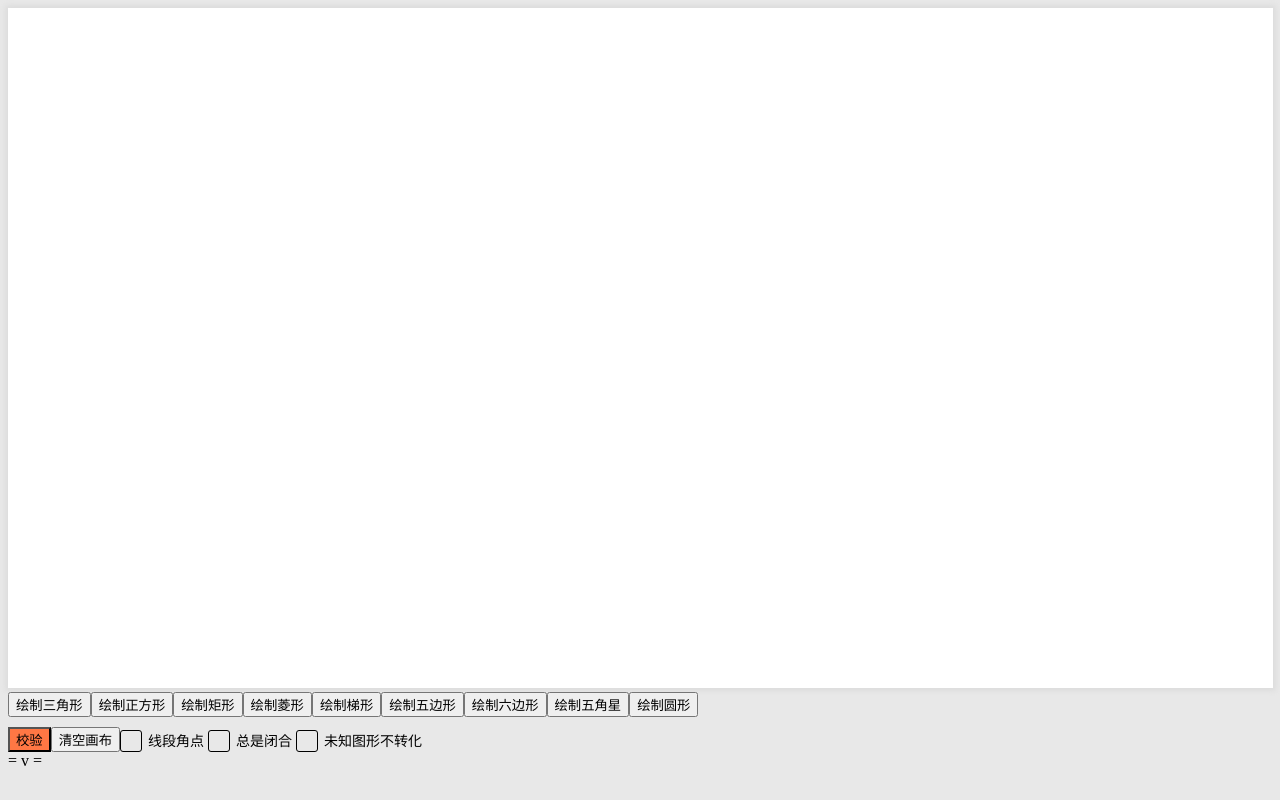
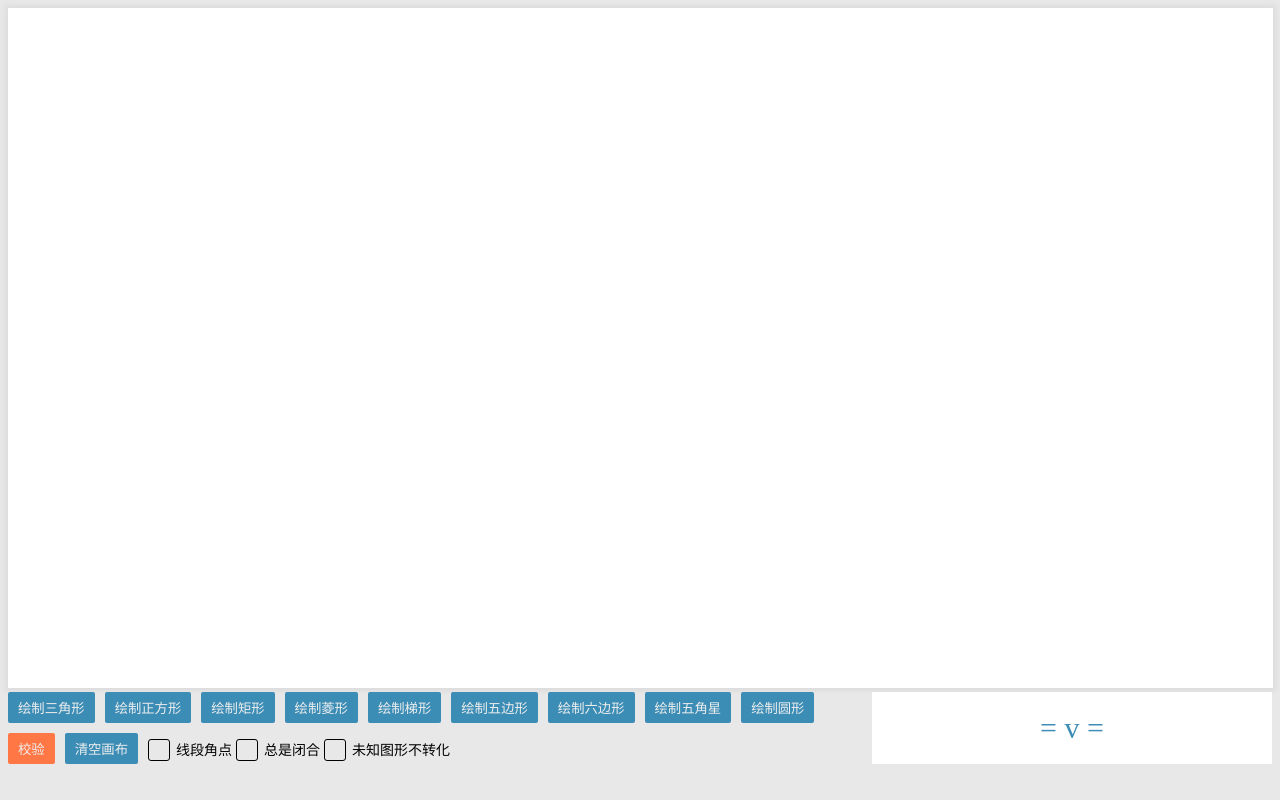
Before and after one commit to MtSatou/openCV-recognition-geometry, a Vue app: page / in a window 1280 px wide. Built offline with nearby package versions, Linux system fonts and the light colour scheme.

Commit message:
update: 分离组件样式

```diff
--- a/src/App.vue
+++ b/src/App.vue
@@ -1,48 +1,77 @@
 <script setup lang="ts">
+import { ref } from "vue"
 import OcrPatterning from "./components/ocrPatterning/index.vue";
 // @ts-expect-error
 import CheckBox from "./components/checkbox.vue"
+import { pointType } from "./components/ocrPatterning/types"
+import { drawCircle, drawShapeOnCanvas } from "./components/ocrPatterning/utils/draw"
+
+const showCornerPoint = ref(false);
+const alwaysClosed = ref(false);
+const unknownFigureTransition = ref(false);
+const ocrRef = ref();
+const drawHandler = (points: pointType[]) => {
+  drawShapeOnCanvas(ocrRef.value.canvas, points);
+}
+
+const mouseupHandler = (evt: any) => {
+  // 闭合图形
+  if (evt.isClosedShape) {
+    // @ts-expect-error
+    OCRTEXT.textContent = "闭合：" + evt.ocr.type
+  } else {
+    // @ts-expect-error
+    OCRTEXT.textContent = "未闭合：" + evt.ocr.length + "点"
+  }
+}
 </script>
 
 <template>
-  <OcrPatterning></OcrPatterning>
+  <OcrPatterning
+    ref="ocrRef"
+    :showCornerPoint="showCornerPoint"
+    :alwaysClosed="alwaysClosed"
+    :unknownFigureTransition="unknownFigureTransition"
+    @mouseup="mouseupHandler"
+  ></OcrPatterning>
   <div class="op">
     <div>
-      <div><button @click="drawShapeOnCanvas(canvasElement as HTMLCanvasElement, [
-        { x: 100, y: 100 },
-        { x: 200, y: 100 },
-        { x: 150, y: 200 }
-      ])">绘制三角形</button>
+      <div>
+        <button @click="drawHandler([
+          { x: 100, y: 100 },
+          { x: 200, y: 100 },
+          { x: 150, y: 200 }
+        ])">绘制三角形</button>
 
-        <button @click="drawShapeOnCanvas(canvasElement as HTMLCanvasElement, [
+        <button @click="drawHandler([
           { x: 100, y: 100 },
           { x: 200, y: 100 },
           { x: 200, y: 200 },
           { x: 100, y: 200 }
         ])">绘制正方形</button>
 
-        <button @click="drawShapeOnCanvas(canvasElement as HTMLCanvasElement, [
+        <button @click="drawHandler([
           { x: 100, y: 100 },
           { x: 250, y: 100 },
           { x: 250, y: 200 },
           { x: 100, y: 200 }
         ])">绘制矩形</button>
 
-        <button @click="drawShapeOnCanvas(canvasElement as HTMLCanvasElement, [
+        <button @click="drawHandler([
           { x: 150, y: 100 },
           { x: 220, y: 150 },
           { x: 150, y: 200 },
           { x: 80, y: 150 }
         ])">绘制菱形</button>
 
-        <button @click="drawShapeOnCanvas(canvasElement as HTMLCanvasElement, [
+        <button @click="drawHandler([
           { x: 120, y: 100 },
           { x: 160, y: 100 },
           { x: 220, y: 200 },
           { x: 80, y: 200 }
         ])">绘制梯形</button>
 
-        <button @click="drawShapeOnCanvas(canvasElement as HTMLCanvasElement, [
+        <button @click="drawHandler([
           { x: 150, y: 100 },
           { x: 200, y: 130 },
           { x: 180, y: 200 },
@@ -50,7 +79,7 @@ import CheckBox from "./components/checkbox.vue"
           { x: 100, y: 130 }
         ])">绘制五边形</button>
 
-        <button @click="drawShapeOnCanvas(canvasElement as HTMLCanvasElement, [
+        <button @click="drawHandler([
           { x: 150, y: 100 },
           { x: 200, y: 130 },
           { x: 200, y: 180 },
@@ -59,7 +88,7 @@ import CheckBox from "./components/checkbox.vue"
           { x: 100, y: 130 }
         ])">绘制六边形</button>
 
-        <button @click="drawShapeOnCanvas(canvasElement as HTMLCanvasElement, [
+        <button @click="drawHandler([
           { x: 150, y: 100 },
           { x: 170, y: 140 },
           { x: 220, y: 150 },
@@ -71,11 +100,11 @@ import CheckBox from "./components/checkbox.vue"
           { x: 80, y: 150 },
           { x: 130, y: 140 }
         ])">绘制五角星</button>
-        <button @click="drawCircle(canvasElement as HTMLCanvasElement, 150, 150, 100)">绘制圆形</button>
+        <button @click="drawCircle(ocrRef.canvas as HTMLCanvasElement, 150, 150, 100)">绘制圆形</button>
       </div>
       <div style="display: flex; margin-top: 10px; align-items: center;">
-        <button @click="ocrHandler" style="background: #f74">校验</button>
-        <button @click="clear">清空画布</button>
+        <button @click="ocrRef.ocrCanvas" style="background: #f74">校验</button>
+        <button @click="ocrRef.clear">清空画布</button>
         <CheckBox v-model="showCornerPoint" label="线段角点"></CheckBox>
         <CheckBox v-model="alwaysClosed" label="总是闭合"></CheckBox>
         <CheckBox v-model="unknownFigureTransition" label="未知图形不转化"></CheckBox>
@@ -85,4 +114,34 @@ import CheckBox from "./components/checkbox.vue"
   </div>
 </template>
 
-<style scoped></style>
+<style scoped lang="scss">
+::v-global(body) {
+  background-color: #e8e8e8;
+}
+
+.op {
+  display: flex;
+  justify-content: space-between;
+
+  button {
+    padding: 6px 10px;
+    margin-right: 10px;
+    border: none;
+    color: #eee;
+    background-color: rgb(60, 141, 182);
+    border-radius: 2px;
+    cursor: pointer;
+  }
+
+  #OCRTEXT {
+    color: rgb(60, 141, 182);
+    background-color: #fff;
+    min-width: 400px;
+    display: flex;
+    align-items: center;
+    justify-content: center;
+    font-size: 30px;
+  }
+
+}
+</style>
--- a/src/components/ocrPatterning/index.vue
+++ b/src/components/ocrPatterning/index.vue
@@ -164,7 +164,7 @@ onMounted(() => {
 });
 
 /**识别图像 */
-const ocrHandler = () => ocr(canvasElement.value!)
+const ocrCanvas = () => ocr(canvasElement.value!)
 /**清空画布*/
 const clear = () => clearCanvas(canvasElement.value!)
 
@@ -172,42 +172,12 @@ const clear = () => clearCanvas(canvasElement.value!)
 defineExpose({
   canvas: canvasElement,
   clear,
-  ocrHandler
+  ocrCanvas
 })
 </script>
 
 <style scoped lang="scss">
-::v-global(body) {
-  background-color: #e8e8e8;
-}
-
 .ocrCanvas {
   box-shadow: 0 0 5px 3px #ddd;
 }
-
-.op {
-  display: flex;
-  justify-content: space-between;
-
-  button {
-    padding: 6px 10px;
-    margin-right: 10px;
-    border: none;
-    color: #eee;
-    background-color: rgb(60, 141, 182);
-    border-radius: 2px;
-    cursor: pointer;
-  }
-
-  #OCRTEXT {
-    color: rgb(60, 141, 182);
-    background-color: #fff;
-    min-width: 400px;
-    display: flex;
-    align-items: center;
-    justify-content: center;
-    font-size: 30px;
-  }
-
-}
 </style>
```
